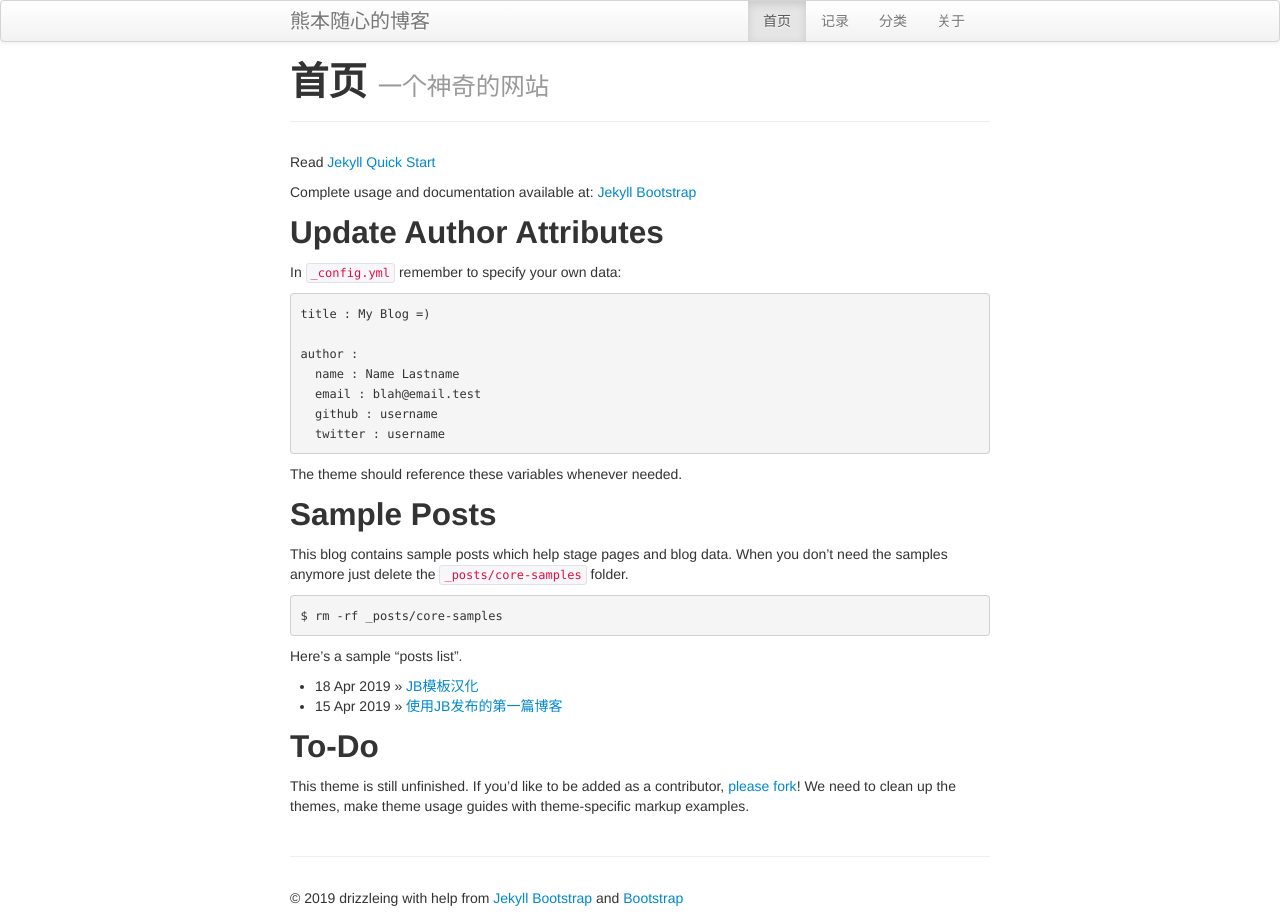
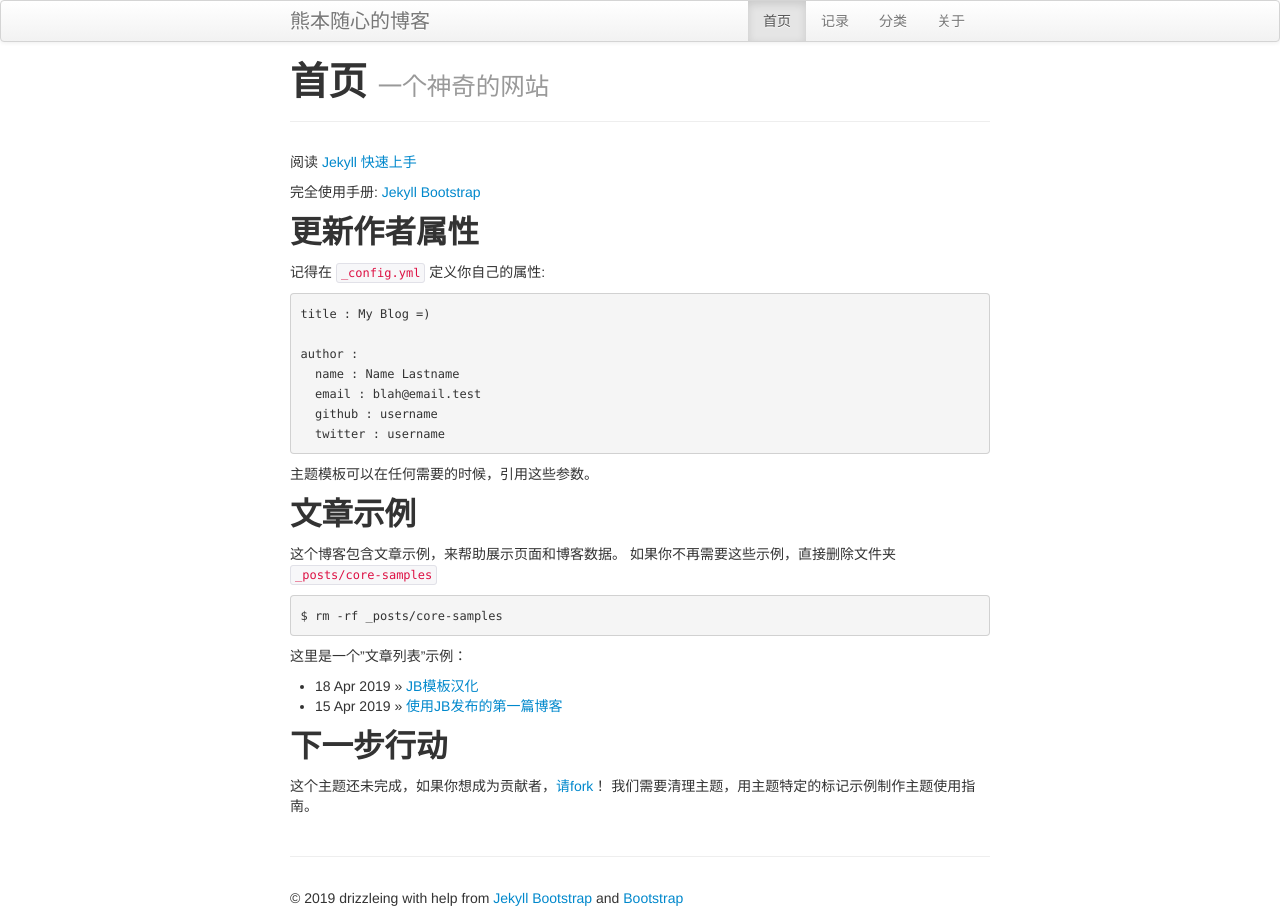
Before and after one commit to drizzleing/drizzleing.github.io, a Jekyll site: the page built from index.md, in a window 1280 px wide. Built offline with Jekyll 4.4.1, drawn with Linux system fonts in a browser that asks for light colours.

Commit message:
chinesefy

```diff
--- a/index.md
+++ b/index.md
@@ -6,13 +6,13 @@ group: navigation
 ---
 {% include JB/setup %}
 
-Read [Jekyll Quick Start](http://jekyllbootstrap.com/usage/jekyll-quick-start.html)
+阅读 [Jekyll 快速上手](http://jekyllbootstrap.com/usage/jekyll-quick-start.html)
 
-Complete usage and documentation available at: [Jekyll Bootstrap](http://jekyllbootstrap.com)
+完全使用手册: [Jekyll Bootstrap](http://jekyllbootstrap.com)
 
-## Update Author Attributes
+## 更新作者属性
 
-In `_config.yml` remember to specify your own data:
+记得在 `_config.yml` 定义你自己的属性:
 
     title : My Blog =)
 
@@ -22,16 +22,16 @@ In `_config.yml` remember to specify your own data:
       github : username
       twitter : username
 
-The theme should reference these variables whenever needed.
+主题模板可以在任何需要的时候，引用这些参数。
 
-## Sample Posts
+## 文章示例
 
-This blog contains sample posts which help stage pages and blog data.
-When you don't need the samples anymore just delete the `_posts/core-samples` folder.
+这个博客包含文章示例，来帮助展示页面和博客数据。
+如果你不再需要这些示例，直接删除文件夹`_posts/core-samples`
 
     $ rm -rf _posts/core-samples
 
-Here's a sample "posts list".
+这里是一个"文章列表"示例：
 
 <ul class="posts">
   {% for post in site.posts %}
@@ -39,7 +39,7 @@ Here's a sample "posts list".
   {% endfor %}
 </ul>
 
-## To-Do
+## 下一步行动
 
-This theme is still unfinished. If you'd like to be added as a contributor, [please fork](http://github.com/plusjade/jekyll-bootstrap)!
-We need to clean up the themes, make theme usage guides with theme-specific markup examples.
+这个主题还未完成，如果你想成为贡献者，[请fork](http://github.com/plusjade/jekyll-bootstrap)！
+我们需要清理主题，用主题特定的标记示例制作主题使用指南。
```
